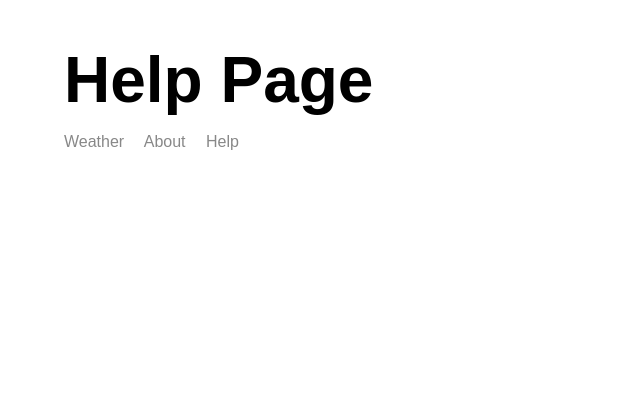
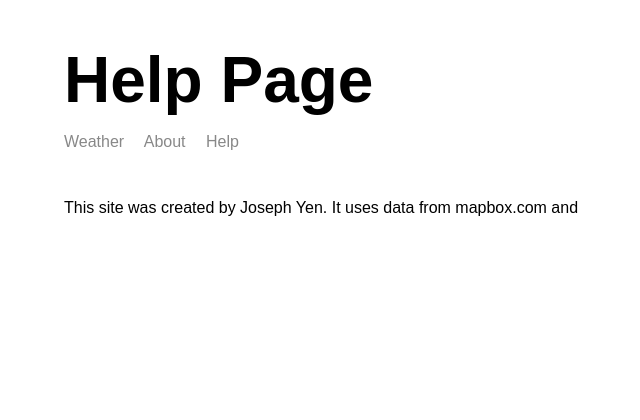
Before and after one commit to c4yen/Web-Development, a Node server app: page /help in a window 1280 px wide. Shown: the top 420 px of the page, without its empty margins (251-891 px from the left). Run offline with Node 20, Linux system fonts and the light colour scheme; some libraries are stand-ins or nearby versions.

Commit message:
added about text

```diff
--- a/web-server/templates/views/about.hbs
+++ b/web-server/templates/views/about.hbs
@@ -8,6 +8,7 @@
     <body>
         <div class="main-content">
             {{>header}}
+            <p>This site was created by Joseph Yen. It uses data from mapbox.com and </p>
         </div>
         {{>footer}}
     </body>
```
Also changed, not shown: 1 other file.
